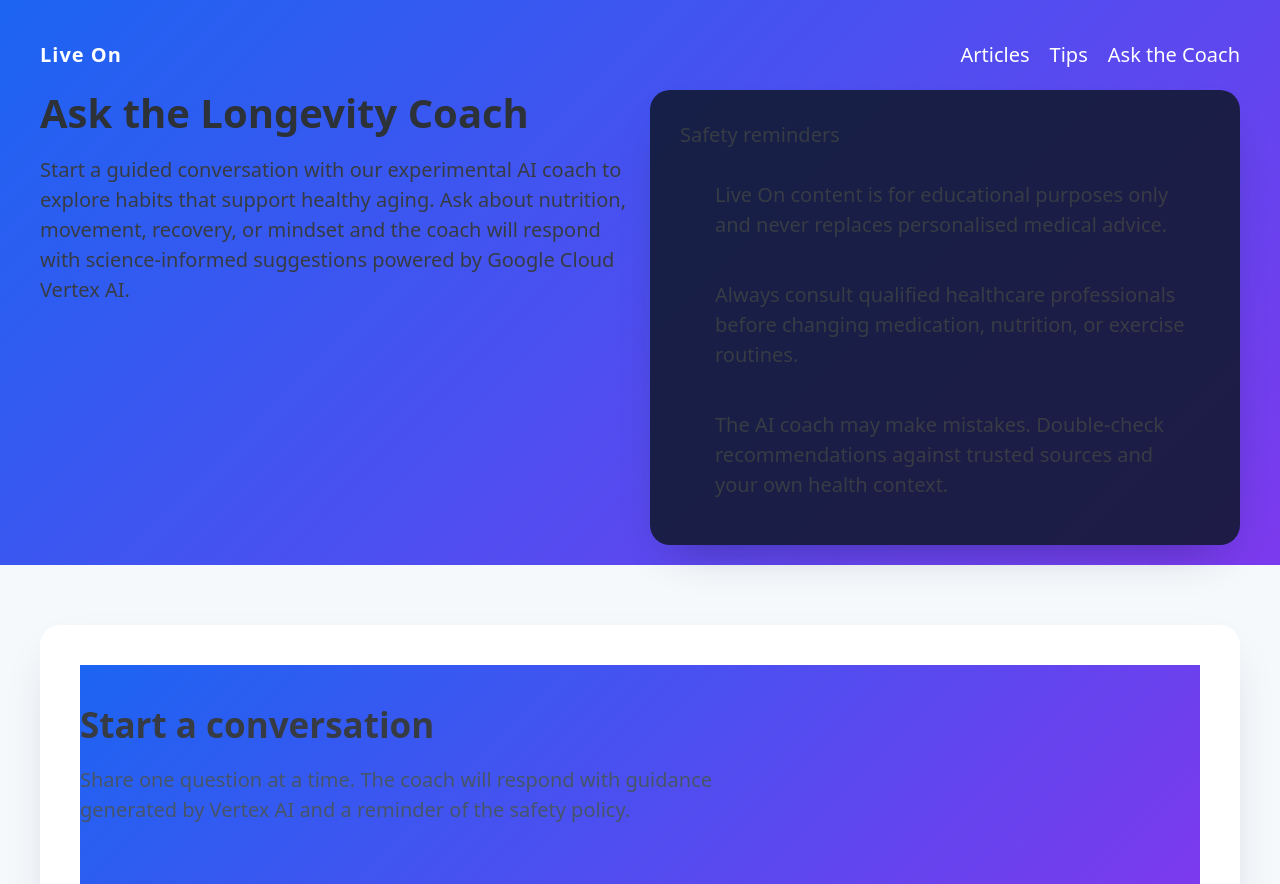
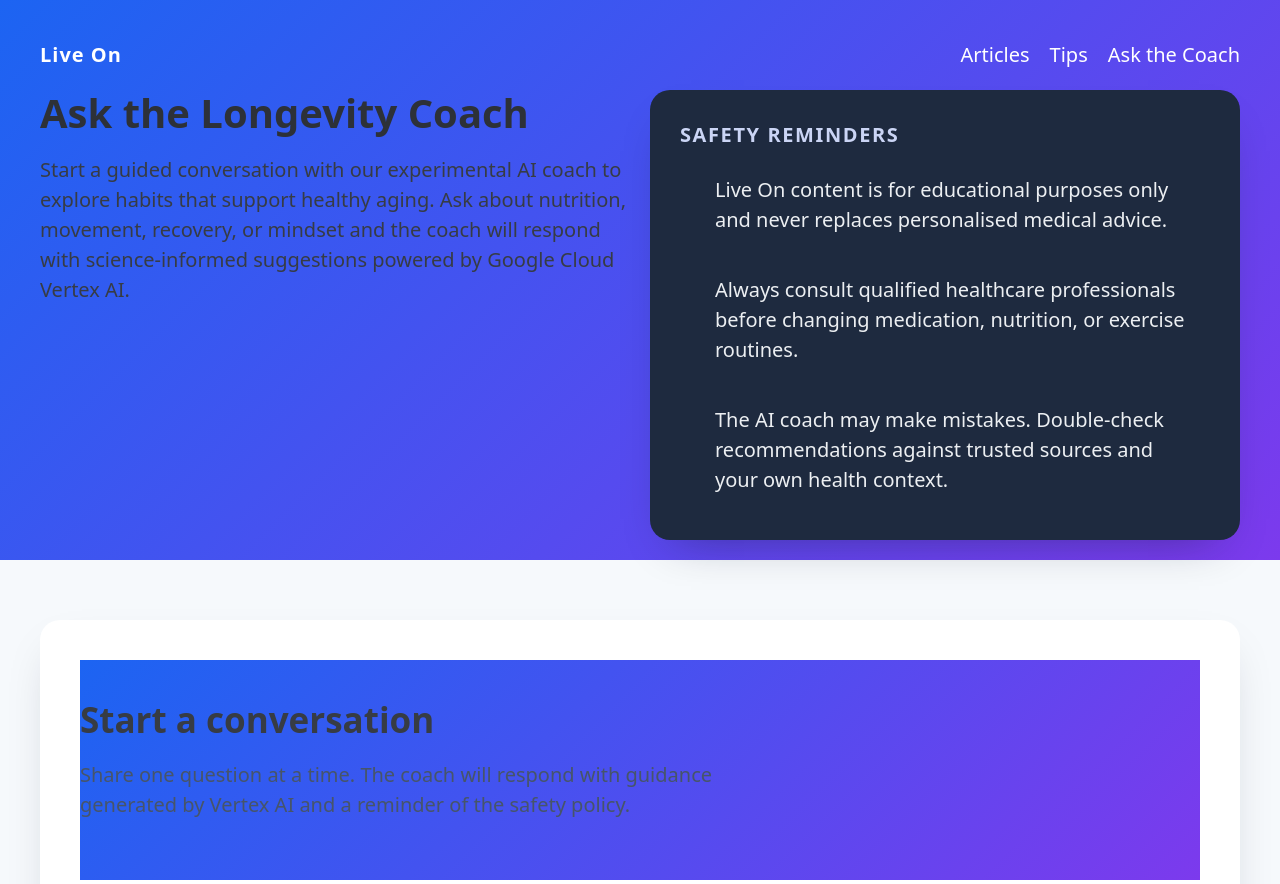
Before and after one commit to stefanfritzse/liveon, a FastAPI app: page /coach in a window 1280 px wide. Shown: the top 884 px of the page. Run offline with FastAPI, Linux system fonts and the light colour scheme; some libraries are stand-ins or nearby versions.

Commit message:
Improve safety reminders contrast

```diff
--- a/app/templates/coach.html
+++ b/app/templates/coach.html
@@ -190,11 +190,20 @@
     }
 
     .coach-hero-note {
-      background: rgba(15, 23, 42, 0.85);
-      color: white;
+      background: #1e2a3f;
+      color: #f8fafc;
       border-radius: 1rem;
       padding: 1.5rem;
       box-shadow: 0 20px 45px -25px rgba(15, 23, 42, 0.45);
+    }
+
+    .coach-hero-note .eyebrow {
+      display: block;
+      color: #cbd5f5;
+      font-weight: 600;
+      letter-spacing: 0.08em;
+      text-transform: uppercase;
+      margin-bottom: 0.75rem;
     }
 
     .coach-disclaimer-list {
@@ -202,6 +211,10 @@
       padding-left: 1.25rem;
       display: grid;
       gap: 0.75rem;
+    }
+
+    .coach-disclaimer-list li {
+      color: rgba(248, 250, 252, 0.95);
     }
 
     @media (max-width: 768px) {
```
